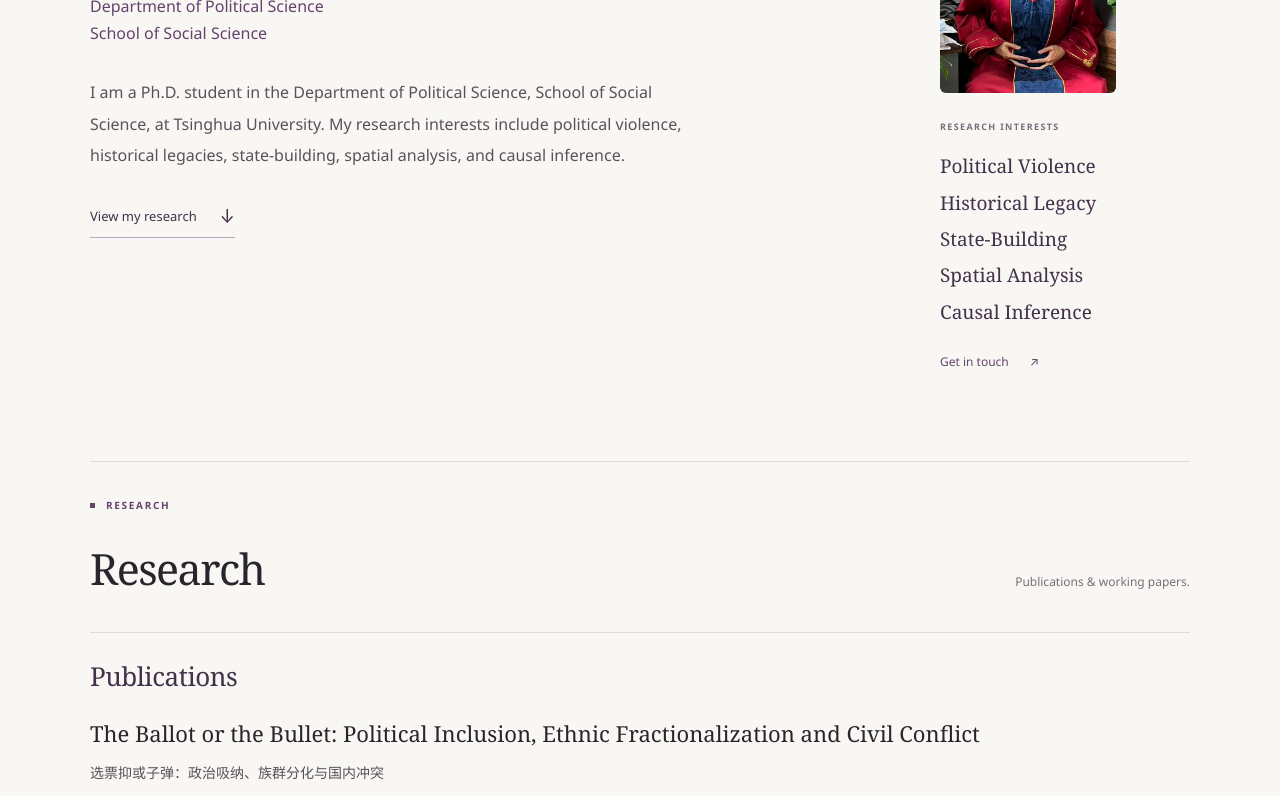
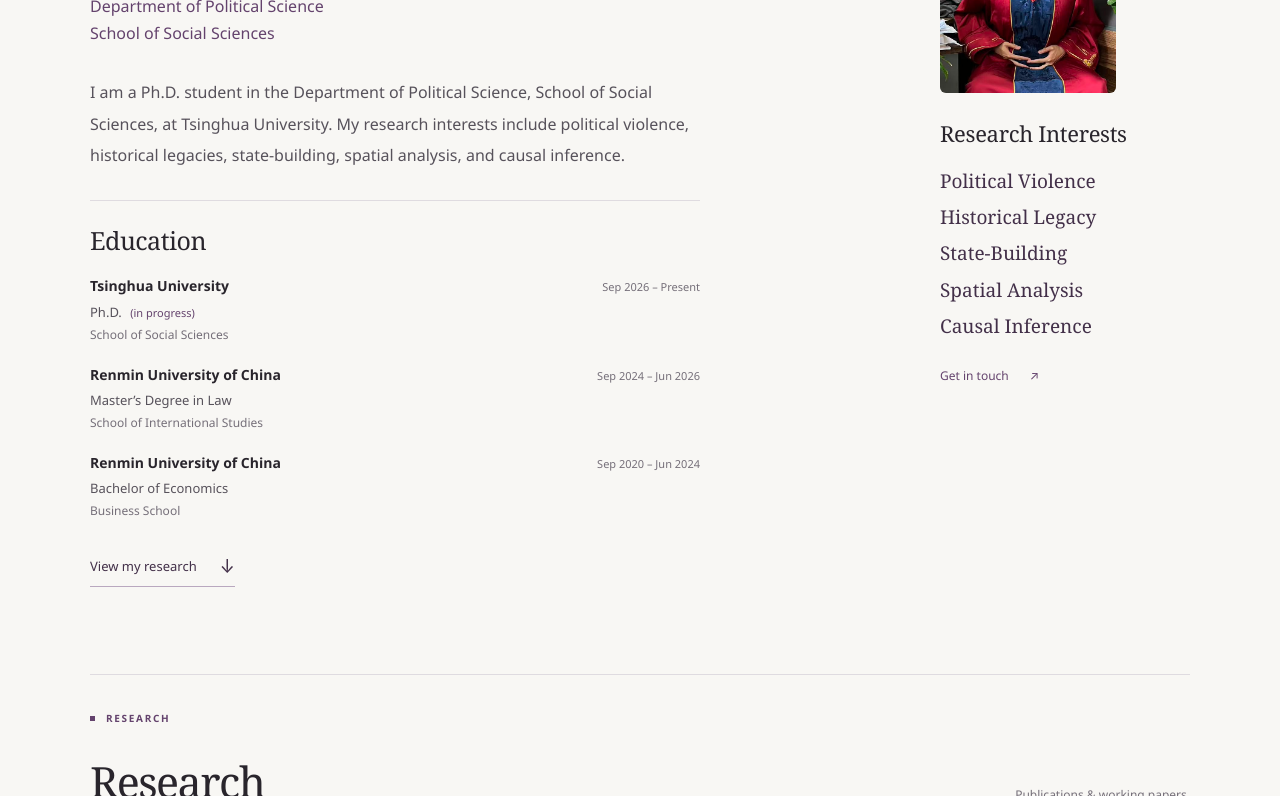
Before and after one commit to yingzhou111/yingzhou111.github.io, a plain HTML site: page index.html in a window 1280 px wide. Shown: the part 333-1129 px from the top of the page. Drawn offline with Linux system fonts and the light colour scheme.

Commit message:
Add files via upload

```diff
--- a/index.html
+++ b/index.html
@@ -4,7 +4,7 @@
   <meta charset="utf-8">
   <meta name="viewport" content="width=device-width, initial-scale=1">
   <meta name="theme-color" content="#f8f7f4">
-  <meta name="description" content="Luo Zeyang 罗泽洋 · Ph.D. student in the Department of Political Science, School of Social Science, Tsinghua University. Publications, working papers, and contact information.">
+  <meta name="description" content="Luo Zeyang 罗泽洋 · Ph.D. student in the Department of Political Science, School of Social Sciences, Tsinghua University. Publications, working papers, and contact information.">
   <meta property="og:type" content="website">
   <meta property="og:title" content="Luo Zeyang 罗泽洋 | Tsinghua University">
   <meta property="og:description" content="Personal academic homepage. About, publications, working papers, contact information, and CV.">
@@ -19,7 +19,6 @@
   <header class="site-header">
     <div class="header-inner">
       <a class="wordmark" href="#top" aria-label="Luo Zeyang, back to top">
-        <span class="monogram" aria-hidden="true">LZ<span>.</span></span>
         <span class="wordmark-name">Luo Zeyang</span>
       </a>
       <nav class="main-nav" aria-label="Main navigation">
@@ -41,14 +40,43 @@
         <div class="about-main">
           <p class="eyebrow">TSINGHUA UNIVERSITY</p>
           <h1 id="name"><span class="name-english">Luo Zeyang</span> <span class="name-chinese" lang="zh-CN">罗泽洋</span></h1>
-          <p class="affiliation">Department of Political Science<br>School of Social Science</p>
+          <p class="affiliation">Department of Political Science<br>School of Social Sciences</p>
           <div class="bio">
-            <p>I am a Ph.D. student in the Department of Political Science, School of Social Science, at Tsinghua University. My research interests include political violence, historical legacies, state-building, spatial analysis, and causal inference.</p>
+            <p>I am a Ph.D. student in the Department of Political Science, School of Social Sciences, at Tsinghua University. My research interests include political violence, historical legacies, state-building, spatial analysis, and causal inference.</p>
           </div>
+          <section class="education" aria-labelledby="education-title">
+            <h2 class="education-title" id="education-title">Education</h2>
+            <ol class="education-list">
+              <li class="education-item">
+                <div class="education-heading">
+                  <p class="education-institution">Tsinghua University</p>
+                  <p class="education-dates">Sep 2026 &ndash; Present</p>
+                </div>
+                <p class="education-degree">Ph.D. <span class="education-status">(in progress)</span></p>
+                <p class="education-school">School of Social Sciences</p>
+              </li>
+              <li class="education-item">
+                <div class="education-heading">
+                  <p class="education-institution">Renmin University of China</p>
+                  <p class="education-dates">Sep 2024 &ndash; Jun 2026</p>
+                </div>
+                <p class="education-degree">Master&rsquo;s Degree in Law</p>
+                <p class="education-school">School of International Studies</p>
+              </li>
+              <li class="education-item">
+                <div class="education-heading">
+                  <p class="education-institution">Renmin University of China</p>
+                  <p class="education-dates">Sep 2020 &ndash; Jun 2024</p>
+                </div>
+                <p class="education-degree">Bachelor of Economics</p>
+                <p class="education-school">Business School</p>
+              </li>
+            </ol>
+          </section>
           <a class="text-link explore-link" href="#research">View my research <span aria-hidden="true">↓</span></a>
         </div>
-        <aside class="about-aside" aria-label="At a glance">
-          <p class="aside-label">RESEARCH INTERESTS</p>
+        <aside class="about-aside" aria-labelledby="research-interests-title">
+          <h2 class="aside-label" id="research-interests-title">Research Interests</h2>
           <ul class="interest-list">
             <li>Political Violence</li>
             <li>Historical Legacy</li>
--- a/styles.css
+++ b/styles.css
@@ -24,10 +24,8 @@ p, h1, h2, h3, h4 { margin: 0; }
 
 .site-header { position: sticky; top: 0; z-index: 10; background: rgba(248, 247, 244, .97); border-bottom: 1px solid var(--rule); }
 .header-inner { min-height: 87px; display: flex; justify-content: space-between; align-items: center; gap: 24px; }
-.wordmark { display: inline-flex; align-items: center; gap: 16px; }
-.monogram { font: 28px/1 var(--serif); color: var(--deep-plum); letter-spacing: -2px; }
-.monogram span { color: #a18aa9; }
-.wordmark-name { font-size: 13px; letter-spacing: .02em; padding-left: 17px; border-left: 1px solid var(--rule); }
+.wordmark { display: inline-flex; align-items: center; flex-shrink: 0; white-space: nowrap; }
+.wordmark-name { font-size: 13px; letter-spacing: .02em; }
 .main-nav { display: flex; gap: 37px; align-items: center; }
 .main-nav a { position: relative; padding: 30px 0; color: var(--muted); font-size: 13px; transition: color .18s; }
 .main-nav a::after { content: ""; position: absolute; left: 0; right: 0; bottom: 22px; height: 1px; background: var(--plum); transform: scaleX(0); transform-origin: left; transition: transform .18s; }
@@ -49,13 +47,23 @@ h1 { display: flex; align-items: baseline; flex-wrap: wrap; gap: 10px 20px; marg
 .affiliation { color: var(--plum); font-size: 16px; margin-top: 12px; }
 .bio { margin-top: 30px; color: var(--body); font-size: 16px; line-height: 1.95; max-width: 610px; }
 .bio p + p { margin-top: 16px; }
+.education { margin-top: 29px; padding-top: 23px; border-top: 1px solid var(--rule); max-width: 610px; }
+.education-title { font-size: 25px; line-height: 1.3; letter-spacing: -.02em; }
+.education-list { list-style: none; margin: 18px 0 0; padding: 0; }
+.education-item + .education-item { margin-top: 18px; }
+.education-heading { display: flex; flex-wrap: wrap; justify-content: space-between; align-items: baseline; gap: 2px 16px; }
+.education-institution { font-size: 14px; font-weight: 600; color: var(--ink); }
+.education-dates { font-size: 11px; color: var(--muted); white-space: nowrap; }
+.education-degree { margin-top: 3px; font-size: 13px; color: var(--body); }
+.education-status { color: var(--plum); font-size: 11px; margin-left: 5px; }
+.education-school { margin-top: 2px; font-size: 12px; color: var(--muted); line-height: 1.6; }
 .text-link { display: inline-flex; align-items: center; gap: 23px; color: var(--deep-plum); font-size: 13px; border-bottom: 1px solid #b9a8bf; padding-bottom: 5px; }
 .text-link:hover { border-color: var(--deep-plum); }
 .text-link span { font-size: 18px; transition: transform .2s; }
 .text-link:hover span { transform: translateY(3px); }
 .explore-link { margin-top: 30px; }
 .about-aside { grid-area: interests; }
-.aside-label { font-size: 9px; letter-spacing: .15em; font-weight: 600; color: var(--muted); }
+.aside-label { font: normal 22px/1.35 var(--serif); letter-spacing: -.015em; color: var(--ink); }
 .interest-list { list-style: none; padding: 0; margin: 17px 0 0; font: 19px/1.65 var(--serif); color: var(--deep-plum); }
 .interest-list li + li { margin-top: 5px; }
 .aside-contact { display: inline-flex; gap: 21px; font-size: 12px; margin-top: 24px; color: var(--plum); }
@@ -128,8 +136,8 @@ h3 { font: normal 24px/1.4 var(--serif); letter-spacing: -.018em; }
   html { scroll-padding-top: 90px; }
   .page-shell, .header-inner { width: calc(100% - 40px); }
   .header-inner { min-height: 70px; gap: 12px; }
-  .wordmark-name { display: none; }
-  .main-nav { gap: 23px; }
+  .wordmark-name { font-size: 12px; }
+  .main-nav { gap: clamp(10px, 3vw, 23px); }
   .main-nav a { font-size: 12px; padding: 23px 0; }
   .main-nav a::after { bottom: 17px; }
   .main-nav a span { display: none; }
```
